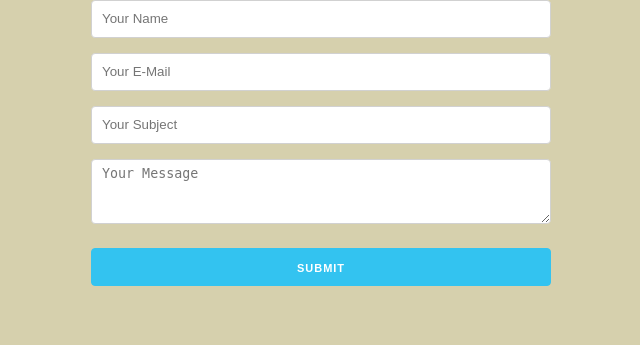
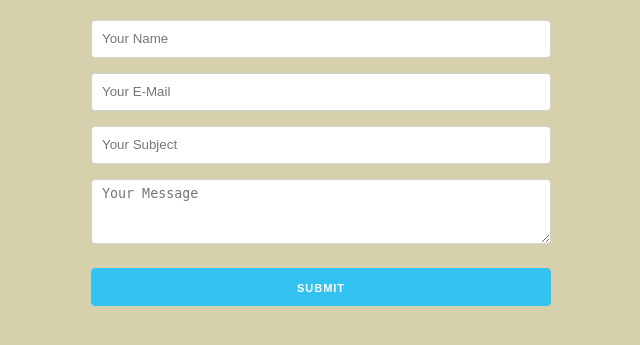
Before and after one commit to X10project/manuele, a PHP site: page /contact.html in a window 1280 px wide. Shown: the part 150-495 px from the top of the page, without its empty margins (319-959 px from the left). Run offline with PHP 8.4, Linux system fonts and the light colour scheme; some libraries are stand-ins or nearby versions.

Commit message:
added @media mid width

```diff
--- a/css/styles.css
+++ b/css/styles.css
@@ -19,15 +19,23 @@ a[class*="socicon-"] {
 	color: #D45000;
 	font-size: 1.1em;
 }
+/* ----------------------------------------------------------------contact */
+/* For devices larger than 275px */
 
 form{
 	width:100%;
 	display: inline-block;
 	text-align: center;
+	margin-top: 20px;
 }
 input,textarea{
-	width:50%;
+	width:97.5%;
 	text-align: left;
+}
+@media (min-width: 550px) {
+	input,textarea{
+		width:50%;
+	}
 }
 
 /* ----------------------------------------------------------------skeleton */
@@ -61,6 +69,6 @@ nav {
 	margin-left: 1.5%;
 	margin-right: 1.5%;
 }
-.button-primary{
+.button-primary !important{
 	background-color: #d6d0ad;
 }
```
